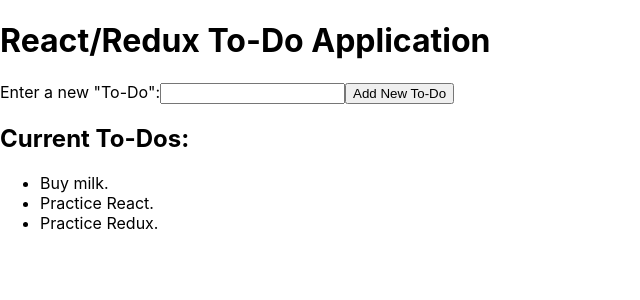
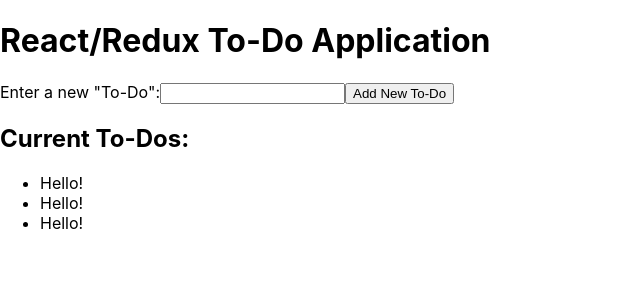
Before and after one commit to Kour-Harpreet/react-calculator-using-components, a React (Create React App) app in the folder todo-components/: page / in a window 1280 px wide. Shown: the top 300 px of the page, without its empty margins (0-640 px from the left). Built offline with nearby package versions, Linux system fonts and the light colour scheme.

Commit message:
Add ToDo component.

```diff
--- a/todo-components/src/components/App.js
+++ b/todo-components/src/components/App.js
@@ -2,7 +2,7 @@
 
 import { addNewToDo, removeToDo } from '../actions/todos';
 import { connect } from 'react-redux';
-
+import ToDo from './ToDo';
 
 class App extends React.Component {
   constructor ( props )
@@ -58,10 +58,8 @@
           <h2>Current To-Dos:</h2>
           <ul>
             {this.props.toDos.map( toDo => ( // We can use .map() to "loop" through our array contents. Great for outputting something like these ToDos.
-              <li key={toDo.uniqueId} onClick={() => {this.removeToDo( toDo.uniqueId )} }>
-                {toDo.value}
-              </li>
-            ) )}
+                  <ToDo key={toDo.uniqueId} text={toDo.value} />
+              ) )}
           </ul>
       </>
     );
```
